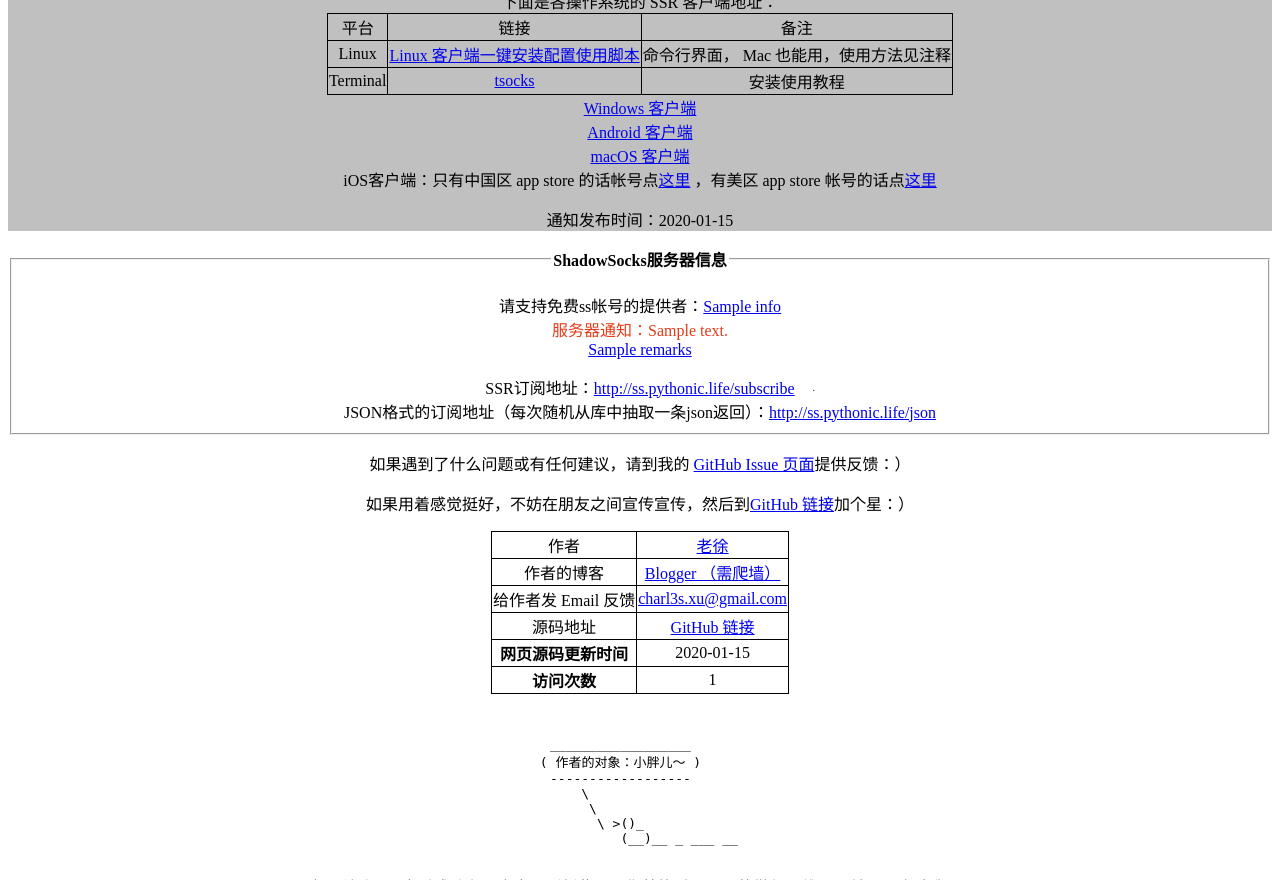
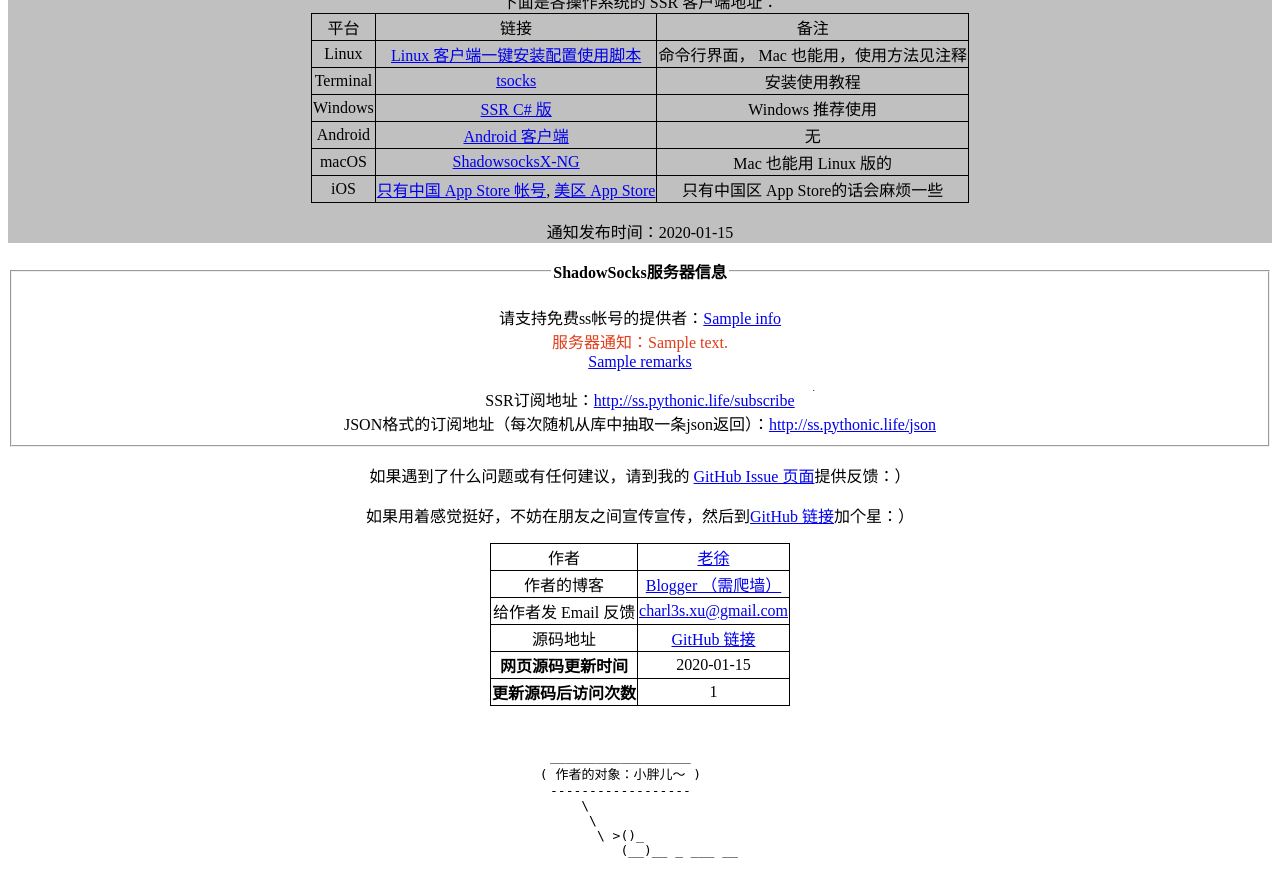
Before and after one commit to the0demiurge/ShadowSocksShare, a Flask app: template app/templates/index.html in a window 1280 px wide. Shown: the part 301-1181 px from the top of the page. Run offline with Flask 2, Linux system fonts and the light colour scheme; the template is opened without the code that fills it: most values are stand-ins (such as "Sample title", 1, 10 or a date in 2020).

Commit message:
更新了通知公告

```diff
--- a/app/templates/index.html
+++ b/app/templates/index.html
@@ -60,15 +60,22 @@
           </tr>
 
           <tr>
+            <td>Windows</td><td><a href="https://github.com/shadowsocksr-backup/shadowsocksr-csharp/releases" target="_blank">SSR C# 版</a></td><td>Windows 推荐使用</td>
+          </tr>
 
+          <tr>
+            <td>Android</td><td><a href="https://github.com/shadowsocksr-backup/shadowsocksr-android/releases" target="_blank"> Android 客户端</a></td><td>无</td>
+          </tr>
+
+          <tr>
+            <td>macOS</td><td><a href="https://github.com/shadowsocksr-backup/ShadowsocksX-NG/releases" target="_blank">ShadowsocksX-NG</a></td><td>Mac 也能用 Linux 版的</td>
+          </tr>
+
+          <tr>
+            <td>iOS</td><td><a href="https://github.com/Alvin9999/new-pac/wiki/%E8%8B%B9%E6%9E%9C%E6%89%8B%E6%9C%BA%E7%BF%BB%E5%A2%99%E8%BD%AF%E4%BB%B6" target="_blank">只有中国 App Store 帐号</a>, <a href="https://github.com/shadowsocks/shadowsocks-iOS/wiki/Help" target="_blank">美区 App Store</a> </td><td>只有中国区 App Store的话会麻烦一些</td>
           </tr>
         </table>
 
-
-        <a href="https://github.com/shadowsocksr-backup/shadowsocksr-csharp/releases" target="_blank">Windows 客户端</a><br>
-        <a href="https://github.com/shadowsocksr-backup/shadowsocksr-android/releases" target="_blank"> Android 客户端</a><br>
-        <a href="https://github.com/shadowsocksr-backup/ShadowsocksX-NG/releases" target="_blank">macOS 客户端</a><br>
-        iOS客户端：只有中国区 app store 的话帐号点<a href="https://github.com/Alvin9999/new-pac/wiki/%E8%8B%B9%E6%9E%9C%E6%89%8B%E6%9C%BA%E7%BF%BB%E5%A2%99%E8%BD%AF%E4%BB%B6" target="_blank">这里</a> ，有美区 app store 帐号的话点<a href="https://github.com/shadowsocks/shadowsocks-iOS/wiki/Help" target="_blank">这里</a><br>
     </p>
     <p>通知发布时间：{{ctime}}</p>
 </div>
@@ -122,7 +129,7 @@
   </tr>
 
   <tr>
-      <td><strong>访问次数</td><td>{{counter}}</strong></td>
+      <td><strong>更新源码后访问次数</td><td>{{counter}}</strong></td>
   </tr>
 
 </table>
```
